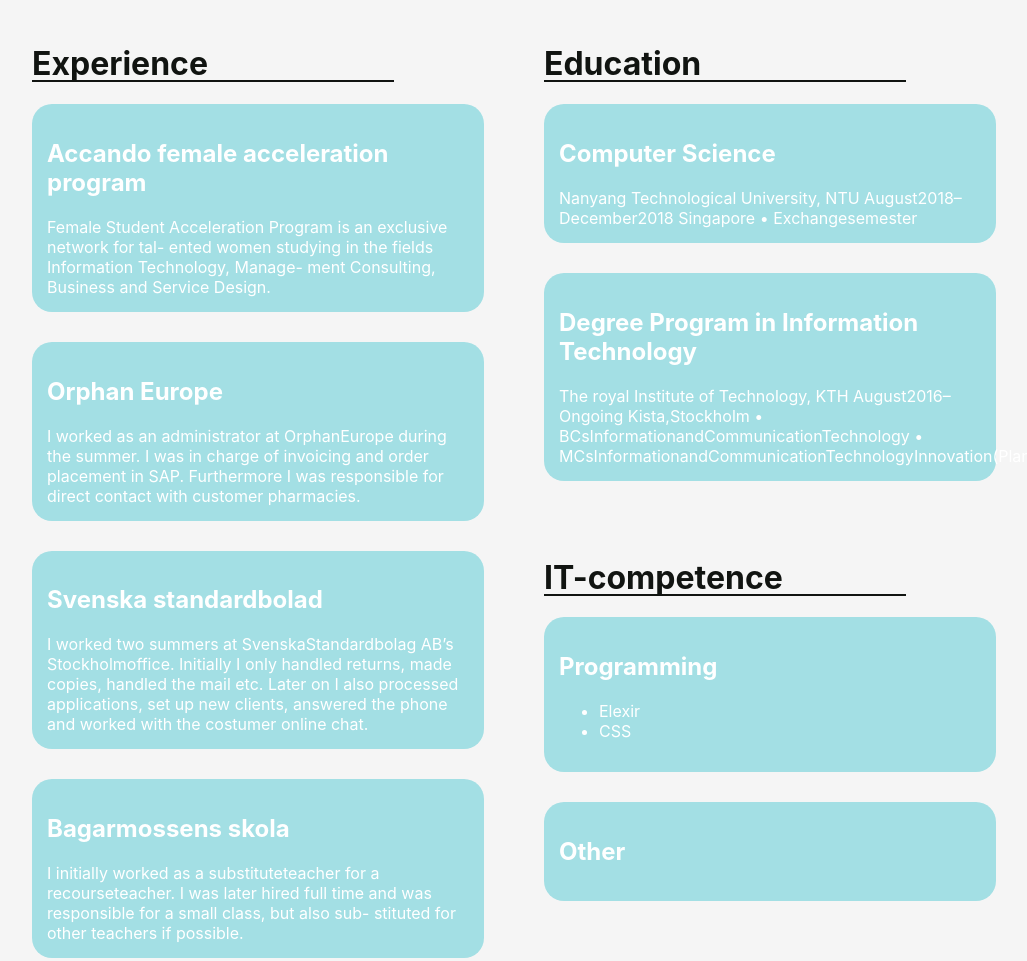
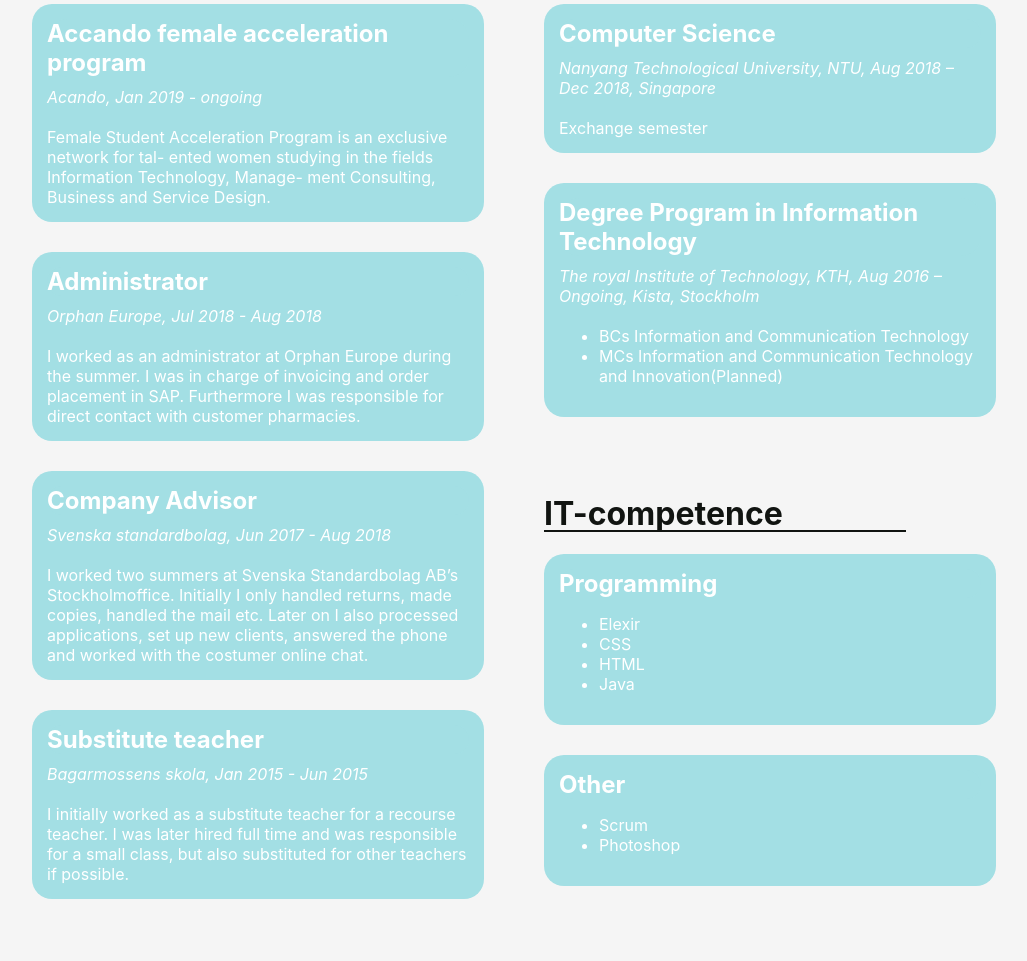
Before and after one commit to juliuscc/personal-website, a plain HTML site: page index.html in a window 1280 px wide. Shown: the part 933-1894 px from the top of the page, without its empty margins (126-1153 px from the left). Drawn offline with Linux system fonts and the light colour scheme.

```diff
--- a/index.html
+++ b/index.html
@@ -33,19 +33,15 @@
         <div class="text-box">
           <h2>Curriculam vitae</h2>
           <p>
-						Lorem, ipsum dolor sit amet consectetur adipisicing
-						elit. Minus aspernatur amet quidem voluptate, deleniti
-						commodi sequi iusto architecto dolores enim reiciendis
-						dolorum excepturi expedita sint, voluptatum temporibus.
-						Sed, eos omnis? Lorem ipsum dolor sit amet consectetur
-						adipisicing elit. Sit maiores dolorem, provident
+            Lorem, ipsum dolor sit amet consectetur adipisicing elit. Minus
+            aspernatur amet quidem voluptate, deleniti commodi sequi iusto
+            architecto dolores enim reiciendis dolorum excepturi expedita sint,
+            voluptatum temporibus. Sed, eos omnis? Lorem ipsum dolor sit amet
+            consectetur adipisicing elit. Sit maiores dolorem, provident
           </p>
         </div>
         <div class="button-box">
-					<a
-						href="https://se.linkedin.com/in/blendafrojdh"
-						class="button"
-					>
+          <a href="https://se.linkedin.com/in/blendafrojdh" class="button">
             <img
               src="https://img.icons8.com/ios-glyphs/50/000000/linkedin.png"
               class="icon"
@@ -82,33 +78,42 @@
           <div class="sub-column">
             <h1 class="resume-content">Experience</h1>
             <div class="boxes">
-							<h2>Accando female acceleration program</h2>
-							Female Student Acceleration Program is an exclusive
-							network for tal- ented women studying in the fields
-							Information Technology, Manage- ment Consulting,
-							Business and Service Design.
+              <h2 class="boxes">Accando female acceleration program</h2>
+              <div class="date-text">
+                Acando, Jan 2019 - ongoing
+              </div>
+              Female Student Acceleration Program is an exclusive network for
+              tal- ented women studying in the fields Information Technology,
+              Manage- ment Consulting, Business and Service Design.
             </div>
             <div class="boxes">
-							<h2>Orphan Europe</h2>
-							I worked as an administrator at OrphanEurope during
-							the summer. I was in charge of invoicing and order
-							placement in SAP. Furthermore I was responsible for
-							direct contact with customer pharmacies.
+              <h2 class="boxes">Administrator</h2>
+              <div class="date-text">
+                Orphan Europe, Jul 2018 - Aug 2018
+              </div>
+              I worked as an administrator at Orphan Europe during the summer. I
+              was in charge of invoicing and order placement in SAP. Furthermore
+              I was responsible for direct contact with customer pharmacies.
             </div>
             <div class="boxes">
-							<h2>Svenska standardbolad</h2>
-							I worked two summers at SvenskaStandardbolag AB’s
-							Stockholmoffice. Initially I only handled returns,
-							made copies, handled the mail etc. Later on I also
-							processed applications, set up new clients, answered
-							the phone and worked with the costumer online chat.
+              <h2 class="boxes">Company Advisor</h2>
+              <div class="date-text">
+                Svenska standardbolag, Jun 2017 - Aug 2018
+              </div>
+              I worked two summers at Svenska Standardbolag AB’s
+              Stockholmoffice. Initially I only handled returns, made copies,
+              handled the mail etc. Later on I also processed applications, set
+              up new clients, answered the phone and worked with the costumer
+              online chat.
             </div>
             <div class="boxes">
-							<h2>Bagarmossens skola</h2>
-							I initially worked as a substituteteacher for a
-							recourseteacher. I was later hired full time and was
-							responsible for a small class, but also sub-
-							stituted for other teachers if possible.
+              <h2 class="boxes">Substitute teacher</h2>
+              <div class="date-text">
+                Bagarmossens skola, Jan 2015 - Jun 2015
+              </div>
+              I initially worked as a substitute teacher for a recourse teacher.
+              I was later hired full time and was responsible for a small class,
+              but also substituted for other teachers if possible.
             </div>
           </div>
         </div>
@@ -116,30 +121,42 @@
           <div class="sub-column">
             <h1 class="resume-content">Education</h1>
             <div class="boxes">
-							<h2>Computer Science</h2>
-							Nanyang Technological University, NTU
-							August2018–December2018 Singapore • Exchangesemester
+              <h2 class="boxes">Computer Science</h2>
+              <div class="date-text">
+                Nanyang Technological University, NTU, Aug 2018 – Dec 2018,
+                Singapore
+              </div>
+              Exchange semester
             </div>
 
             <div class="boxes">
-							<h2>Degree Program in Information Technology</h2>
-							The royal Institute of Technology, KTH
-							August2016–Ongoing Kista,Stockholm •
-							BCsInformationandCommunicationTechnology •
-							MCsInformationandCommunicationTechnologyInnovation(Planned)
+              <h2 class="boxes">Degree Program in Information Technology</h2>
+              <div class="date-text">
+                The royal Institute of Technology, KTH, Aug 2016 – Ongoing,
+                Kista, Stockholm
+			  </div>
+			  <ul>
+	<li>BCs Information and Communication Technology</li>
+	<li>MCs Information and Communication Technology and Innovation(Planned)</li>
             </div>
           </div>
           <div class="sub-column-2">
             <h1 class="resume-content">IT-competence</h1>
             <div class="boxes">
-							<h2>Programming</h2>
+              <h2 class="boxes">Programming</h2>
               <ul class="list">
                 <li>Elexir</li>
 				<li>CSS</li>
+				<li>HTML</li>
+				<li>Java</li>
               </ul>
             </div>
             <div class="boxes">
-							<h2>Other</h2>
+			  <h2 class="boxes">Other</h2>
+			  <ul>
+				  <li>Scrum</li>
+				  <li>Photoshop</li>
+			  </ul>
             </div>
           </div>
         </div>
--- a/style.css
+++ b/style.css
@@ -2,11 +2,10 @@ body {
   background-color: rgb(0, 0, 0);
   background-image: url(flora.jpg);
   color: black;
-	font-family: -apple-system, BlinkMacSystemFont, 'Segoe UI', Roboto, Oxygen,
-		Ubuntu, Cantarell, 'Open Sans', 'Helvetica Neue', sans-serif;
+  font-family: -apple-system, BlinkMacSystemFont, "Segoe UI", Roboto, Oxygen,
+    Ubuntu, Cantarell, "Open Sans", "Helvetica Neue", sans-serif;
   margin: 0px;
   font-size: 100%;
-	/* overflow: hidden; */
 }
 
 a {
@@ -98,8 +97,7 @@ header {
   height: 60px;
   border-radius: 50%;
   margin: 8px;
-	box-shadow: 0 8px 16px 0 rgba(0, 0, 0, 0.2),
-		0 6px 20px 0 rgba(0, 0, 0, 0.19);
+  box-shadow: 0 8px 16px 0 rgba(0, 0, 0, 0.2), 0 6px 20px 0 rgba(0, 0, 0, 0.19);
   background-color: white;
   border: none;
   cursor: pointer;
@@ -135,7 +133,7 @@ header {
   background-color: rgba(245, 245, 245, 1);
   width: 100%;
   z-index: -1;
-	padding-top: 400px;
+  padding-top: 300px;
   padding-bottom: 80px;
 }
 
@@ -190,6 +188,20 @@ h1.projects-content {
   border-radius: 20px;
 }
 
+h2.boxes {
+  margin-top: 0px;
+  margin-bottom: 10px;
+  margin-left: 0px;
+  padding: 0px;
+}
+
+.date-text {
+  margin-top: 10px;
+  margin-bottom: 20px;
+  padding: 0px;
+  font-style: italic;
+}
+
 .list {
   list-style: disc;
 }
```
Lines whose indentation alone changed are shown as unchanged.
